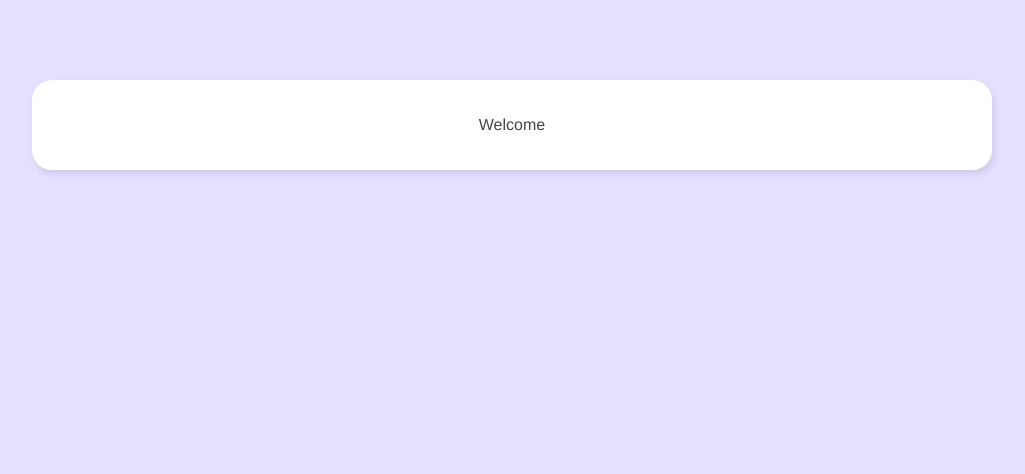
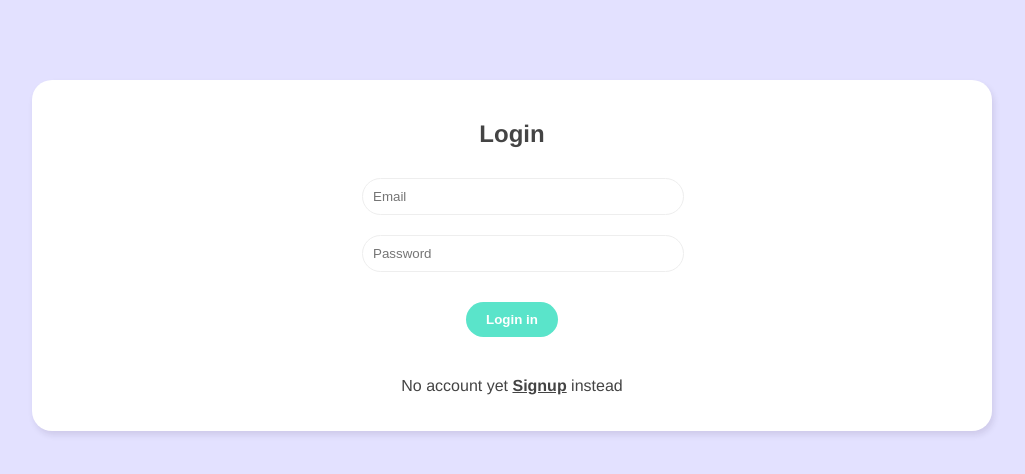
Before and after one commit to nmrhard/live-chat, a Vue app: page / in a window 1280 px wide. Shown: the top 474 px of the page, without its empty margins (128-1153 px from the left). Built offline with nearby package versions, Linux system fonts and the light colour scheme.

Commit message:
Creating a Signup and Login form

```diff
--- /dev/null
+++ b/src/components/LoginForm.vue
@@ -0,0 +1,27 @@
+<template>
+  <form @submit.prevent="handleSubmit">
+    <input type="email" placeholder="Email" required v-model="email">
+    <input type="password" placeholder="Password" required v-model="password">
+    <button type="submit">Login in</button>
+  </form>
+</template>
+
+<script>
+import { ref } from '@vue/reactivity';
+export default {
+  setup() {
+    const email = ref('');
+    const password = ref('');
+
+    const handleSubmit = function () {
+
+    }
+
+    return { email, password, handleSubmit }
+  }
+}
+</script>
+
+<style>
+
+</style>
--- /dev/null
+++ b/src/components/SignupForm.vue
@@ -0,0 +1,29 @@
+<template>
+  <form @submit.prevent="handleSubmit">
+    <input type="text" placeholder="Display name" required v-model="displayName">
+    <input type="email" placeholder="Email" required v-model="email">
+    <input type="password" placeholder="Password" required v-model="password">
+    <button type="submit">Sign up</button>
+  </form>
+</template>
+
+<script>
+import { ref } from '@vue/reactivity';
+export default {
+  setup() {
+    const displayName = ref('');
+    const email = ref('');
+    const password = ref('');
+
+    const handleSubmit = function () {
+
+    }
+
+    return { displayName, email, password, handleSubmit }
+  }
+}
+</script>
+
+<style>
+
+</style>
--- a/src/views/Welcome.vue
+++ b/src/views/Welcome.vue
@@ -1,12 +1,30 @@
 <template>
   <div class="welcome container">
-    <p>Welcome</p>
+    <div v-if="showLogin">
+      <h2>Login</h2>
+      <LoginForm />
+      <p>No account yet <span @click="showLogin = false">Signup</span> instead</p>
+    </div>
+    <div v-else>
+      <h2>Sign up</h2>
+      <SignupForm />
+      <p>Already registred? <span @click="showLogin = true">Login</span> instead</p>
+    </div>
   </div>
 </template>
 
 <script>
+import SignupForm from '../components/SignupForm.vue';
+import LoginForm from '../components/LoginForm.vue';
+import { ref } from '@vue/reactivity';
+
 export default {
+  components: { SignupForm, LoginForm },
+  setup() {
+    const showLogin = ref(true);
 
+    return { showLogin }
+  }
 }
 </script>
 
@@ -15,4 +33,30 @@ export default {
     text-align: center;
     padding: 20px 0;
   }
+  /* form styles */
+  .welcome form {
+    width: 300px;
+    margin: 20px auto;
+  }
+  .welcome label {
+    display: block;
+    margin: 20px 0 10px;
+  }
+  .welcome input {
+    width: 100%;
+    padding: 10px;
+    border-radius: 20px;
+    border: 1px solid #eee;
+    outline: none;
+    color: #999;
+    margin: 10px auto;
+  }
+  .welcome span{
+    font-weight: bold;
+    text-decoration: underline;
+    cursor: pointer;
+  }
+  .welcome button {
+    margin: 20px auto;
+  }
 </style>
```
